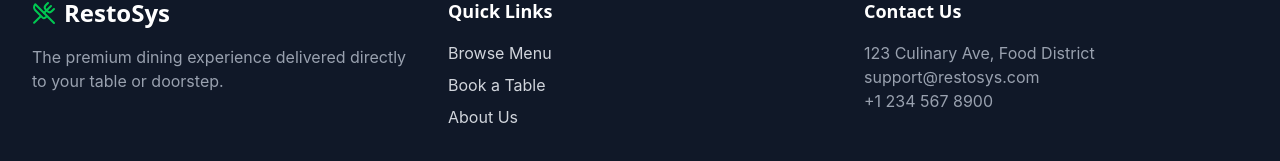
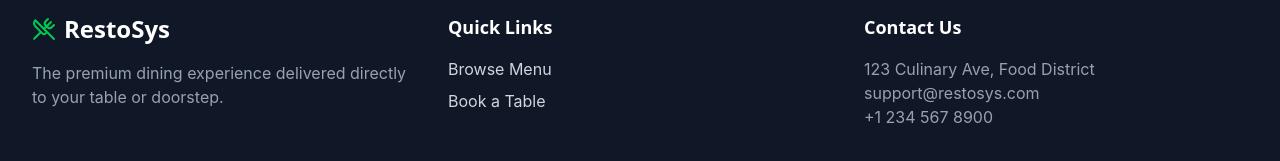
Before and after one commit to ruthralekhaantigraviity/RMS, a React app in the folder frontend/: page /restaurant/1 in a window 1280 px wide. Shown: the part 623-784 px from the top of the page. Built offline with nearby package versions, Linux system fonts and the light colour scheme; no server answers; the HTML template or start-up script is replaced by a standard one.

Commit message:
feat: remove About Us footer link from customer layout

```diff
--- a/frontend/src/layouts/CustomerLayout.jsx
+++ b/frontend/src/layouts/CustomerLayout.jsx
@@ -117,7 +117,6 @@ const CustomerLayout = () => {
                         <ul className="space-y-2">
                             <li><Link to="/menu" className="hover:text-green-400 transition-colors">Browse Menu</Link></li>
                             <li><Link to="/reservations" className="hover:text-green-400 transition-colors">Book a Table</Link></li>
-                            <li><a href="/#about" className="hover:text-green-400 transition-colors">About Us</a></li>
                         </ul>
                     </div>
                     <div>
```
